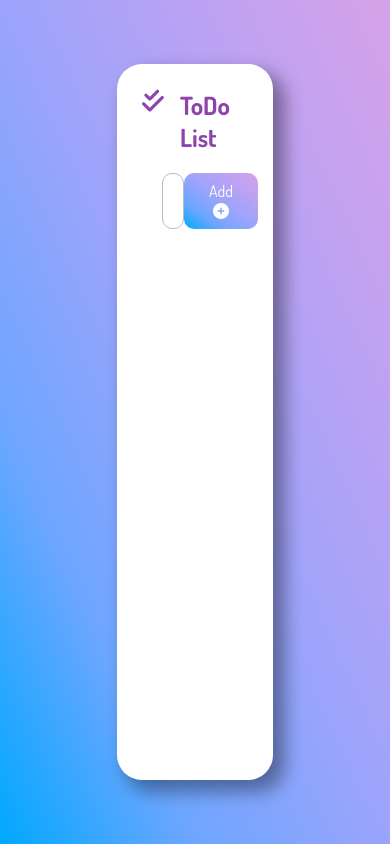
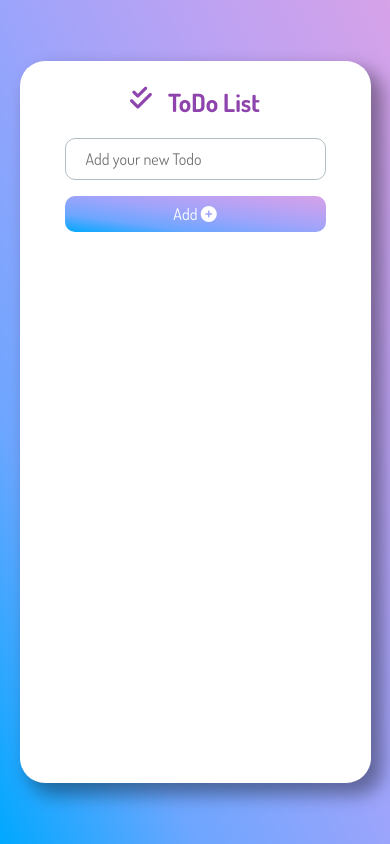
Before and after one commit to danieljimenezcr/ToDo-List-App, a plain HTML site: page index.html in a window 390 px wide. Drawn offline with Linux system fonts and the light colour scheme.

Commit message:
Add Media Queries and Code the Trash Icon to delete task

```diff
--- a/script.js
+++ b/script.js
@@ -58,8 +58,8 @@ const completeTask = (event) => {
  };
 
  const deleteTask = (event) => {
-  const element = event.target;
-  element = remove.task
-  console.log("eliminar tarea")
+  const parent = event.target.parentElement;
+  console.log(parent);
+  parent.remove();
  };
 })();
--- a/styles/style.css
+++ b/styles/style.css
@@ -82,7 +82,7 @@ main {
     width: 90%;
     box-shadow: 2px 4px 4px 4px rgba(71, 71, 71, 0.16);
     border-radius: 10px;
-    margin-bottom: 16px;
+    margin: 4px 0 18px 12px;
 
 }
 .checkIcon {
@@ -104,3 +104,31 @@ main {
 .trashIcon:hover {
     color: #c0392b;
 }
+
+@media (max-width: 912px) {
+  .main-card {
+    width: 90vw;
+  }
+  .task-form {
+    display: flex;
+    flex-direction: column;
+}
+.inputForm {
+  margin-bottom: 1rem;
+  width: 100%;
+
+}
+@media (max-width: 820px) {
+  .main-card {
+    width: 90vw;
+  }
+  .task-form {
+    display: flex;
+    flex-direction: column;
+}
+.inputForm {
+  margin-bottom: 1rem;
+  width: 100%;
+
+}
+}
```
